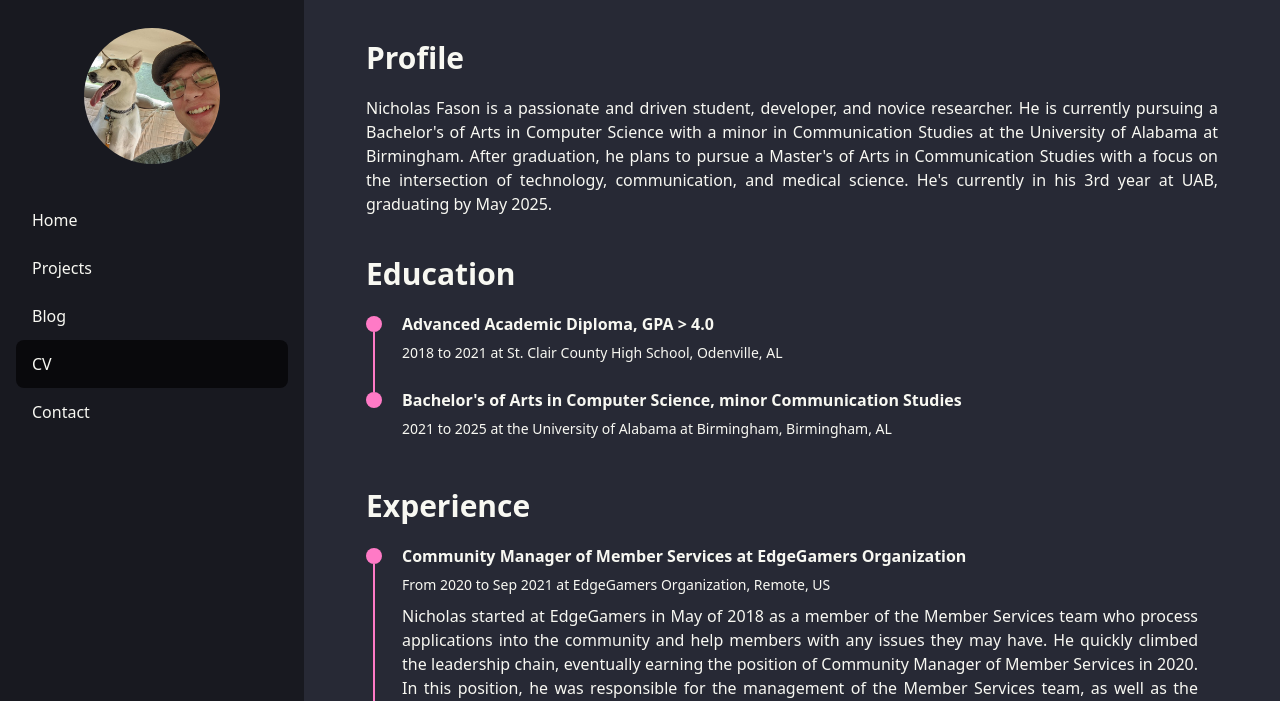
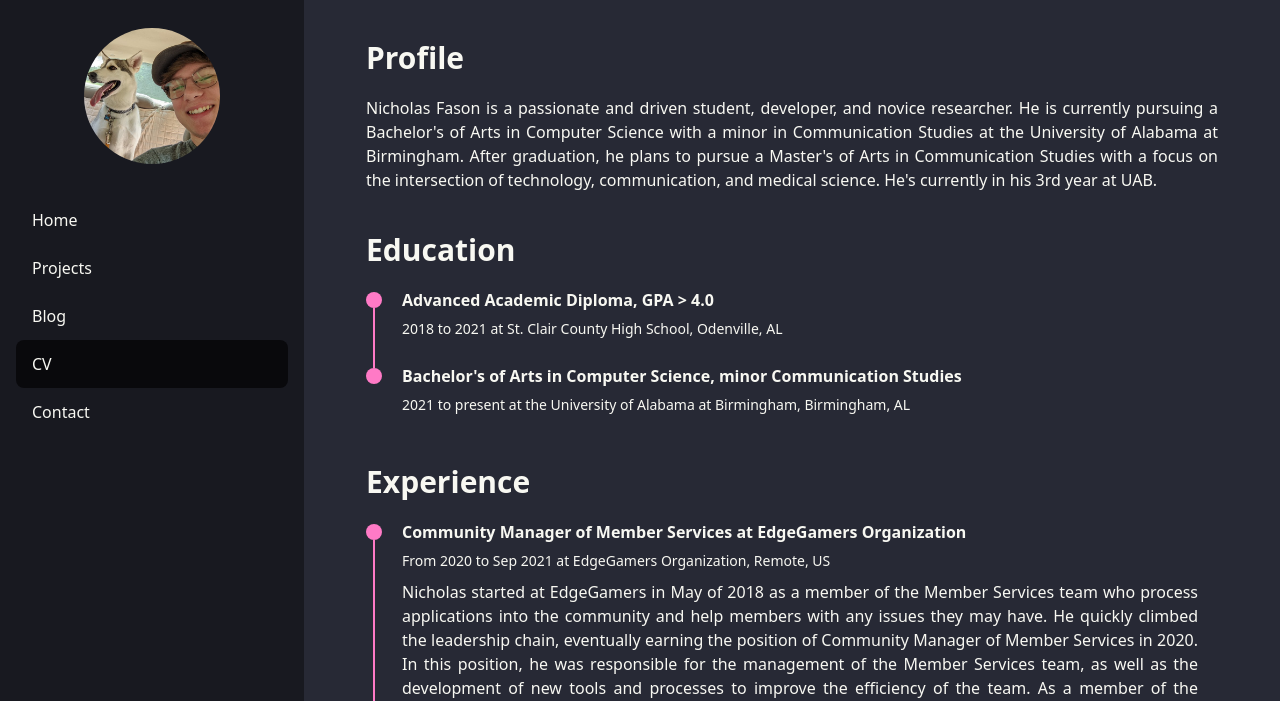
Before and after one commit to nootsponge/nfason.com, an Astro site: page /cv in a window 1280 px wide. Shown: the top 701 px of the page. Built offline with nearby package versions, Linux system fonts and the light colour scheme; Astro itself is replaced by a stand-in of ours.

Commit message:
Don't put date of graduation on resume - Arch

```diff
--- a/src/pages/cv.astro
+++ b/src/pages/cv.astro
@@ -9,7 +9,7 @@ import TimeLineElement from "../components/cv/TimeLine.astro";
   </div>
 
   <div class="mb-10 text-justify">
-    Nicholas Fason is a passionate and driven student, developer, and novice researcher. He is currently pursuing a Bachelor's of Arts in Computer Science with a minor in Communication Studies at <a href="https://uab.edu" rel="external">the University of Alabama at Birmingham</a>. After graduation, he plans to pursue a Master's of Arts in Communication Studies with a focus on the intersection of technology, communication, and medical science. He's currently in his 3rd year at UAB, graduating by May 2025.
+    Nicholas Fason is a passionate and driven student, developer, and novice researcher. He is currently pursuing a Bachelor's of Arts in Computer Science with a minor in Communication Studies at <a href="https://uab.edu" rel="external">the University of Alabama at Birmingham</a>. After graduation, he plans to pursue a Master's of Arts in Communication Studies with a focus on the intersection of technology, communication, and medical science. He's currently in his 3rd year at UAB.
   </div>
 
   <div class="mb-5">
@@ -23,7 +23,7 @@ import TimeLineElement from "../components/cv/TimeLine.astro";
     />
     <TimeLineElement
       title="Bachelor's of Arts in Computer Science, minor Communication Studies"
-      subtitle="2021 to 2025 at the University of Alabama at Birmingham, Birmingham, AL"
+      subtitle="2021 to present at the University of Alabama at Birmingham, Birmingham, AL"
     />
   </div>
 
```
